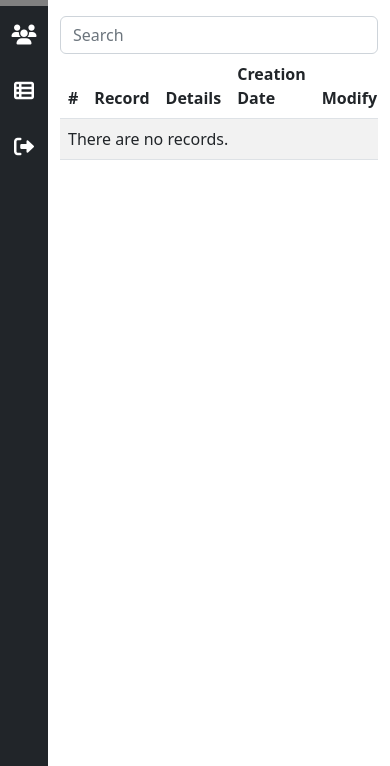
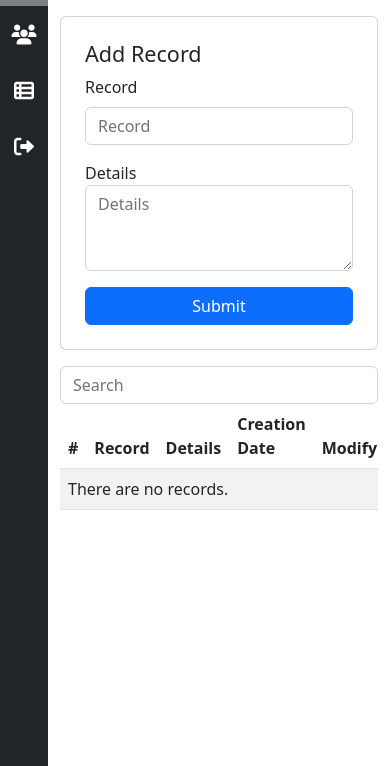
Before and after one commit to doniBuc/php-ajax-crud-with-login-authentication, a PHP site: page /Projects/records.php in a window 390 px wide. Shown: the part 50-816 px from the top of the page. Run offline with PHP 8.4, Linux system fonts and the light colour scheme; the visitor is signed in with stand-in values (Sample User, id 1); data that the repository does not hold is empty; some libraries are stand-ins or nearby versions.

Commit message:
Included an add form and made the page responsive

```diff
--- a/records.php
+++ b/records.php
@@ -32,6 +32,20 @@ validateSession();
                         <hr>
                 </header>
                 <!-- Data Table w/ Search -->
+                <div class="datatable-container">
+                    <form class="card">
+                        <h1 class="fs-4">Add Record</h1>
+                        <div class="mb-3">
+                            <label for="record" class="form-label">Record</label>
+                            <input type="text" class="form-control" id="record" name="record" placeholder="Record">
+                        </div>
+                        <div class="mb-3">
+                            <label for="details">Details</label>
+                            <textarea class="form-control" id="details" rows="3" placeholder="Details"></textarea>
+                        </div>
+                        <button type="submit" class="btn btn-primary">Submit</button>
+                    </form>
+                    <div class="w-100">
                         <input type="text" class="form-control" id="search_records" placeholder="Search">
                         <div class="table-responsive">
                             <table class="table table-striped table-hover">
@@ -50,6 +64,8 @@ validateSession();
                         </div>
                     </div>
                 </div>
+            </div>
+        </div>
     </main>
 
     <div class="modal fade" id="editForm" tabindex="-1" aria-labelledby="editFormLabel" aria-hidden="true">
@@ -61,7 +77,7 @@ validateSession();
                     <button type="button" class="btn-close" data-bs-dismiss="modal" aria-label="Close"></button>
                 </div>
                 <!-- Edit Form -->
-                <form action="./accounts.php" method="post">
+                <form>
                     <div class="modal-body">
                     </div>
                     <div class="modal-footer">
```
Lines whose indentation alone changed are shown as unchanged.
